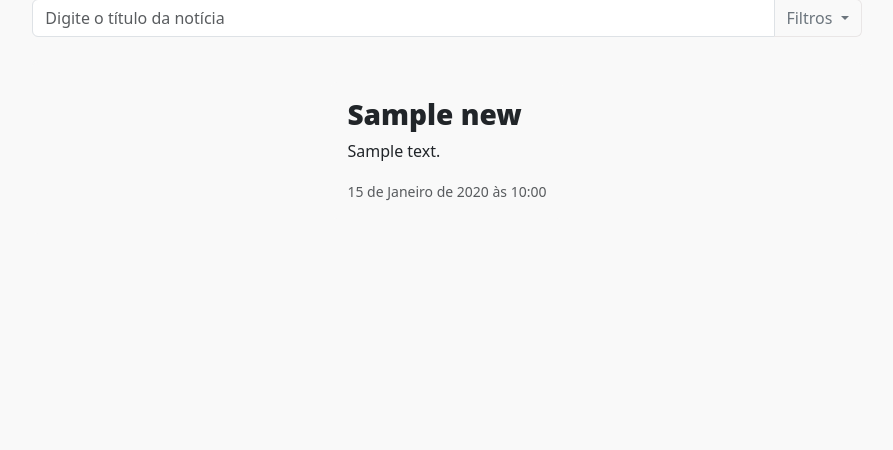
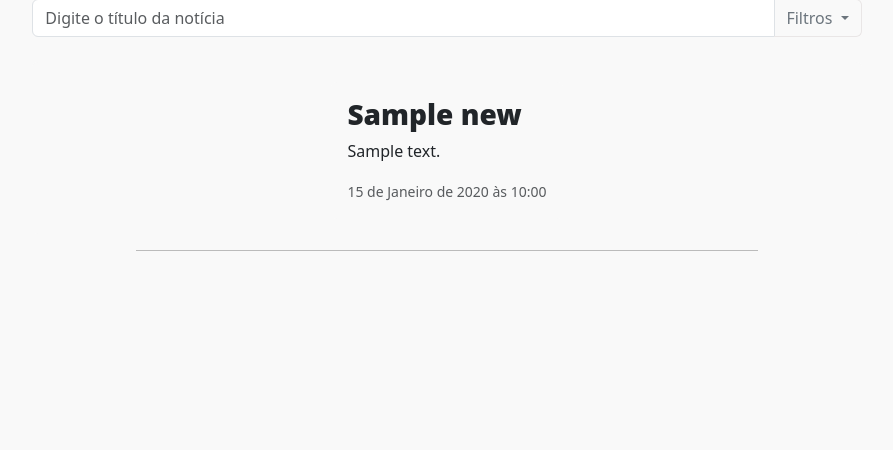
Before and after one commit to manoelcn/eear-backend, a Django app: page /news/list/ in a window 1280 px wide. Shown: the part 221-671 px from the top of the page, without its empty margins (193-1086 px from the left). Run offline with Django 5.2, Linux system fonts and the light colour scheme; tables that the repository leaves empty hold one stand-in row (values such as "Sample post"); some libraries are stand-ins or nearby versions.

Commit message:
add linha de separacao

```diff
--- a/app/templates/home.html
+++ b/app/templates/home.html
@@ -137,10 +137,7 @@ Página Inicial
                             </div>
                         </div>
                         {% endif %}
-
                     </div>
-
-
                 </div>
             </div>
             {% include 'components/pagination.html' %}
--- a/exams/templates/exam_list.html
+++ b/exams/templates/exam_list.html
@@ -154,6 +154,7 @@
                         </div>
                     </div>
                 </div>
+                <hr class="thin-line w-75 mx-auto">
                 {% endfor %}
                 {% else %}
                 <div class="card" style="margin-top: 25px; border:none; background-color: #f9f9f9;">
--- a/news/templates/news_list.html
+++ b/news/templates/news_list.html
@@ -143,6 +143,7 @@
                     </div>
                 </div>
             </div>
+            <hr class="thin-line w-75 mx-auto">
             {% endfor %}
             {% else %}
             <div class="card col-md-12 mx-auto" style="margin-top: 25px; border: none; background-color: #f9f9f9;">
```
